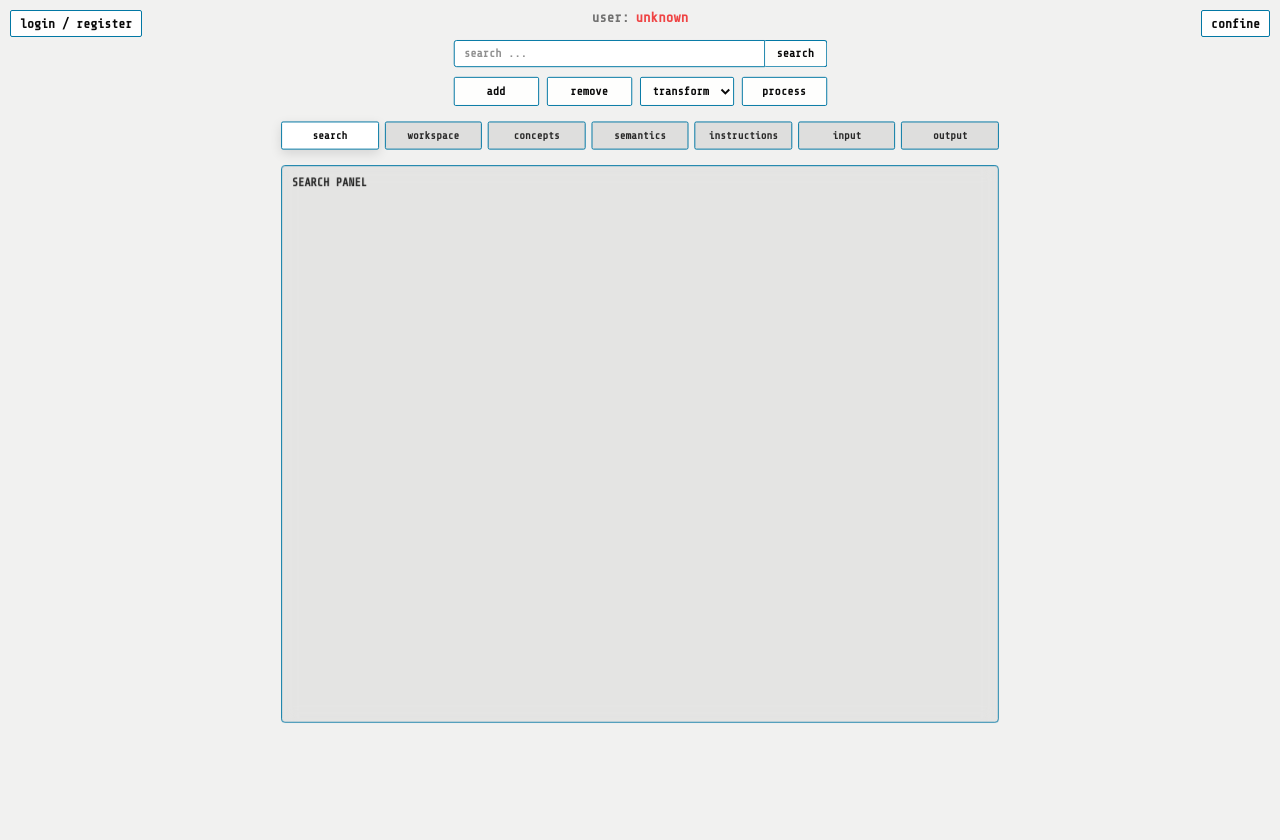
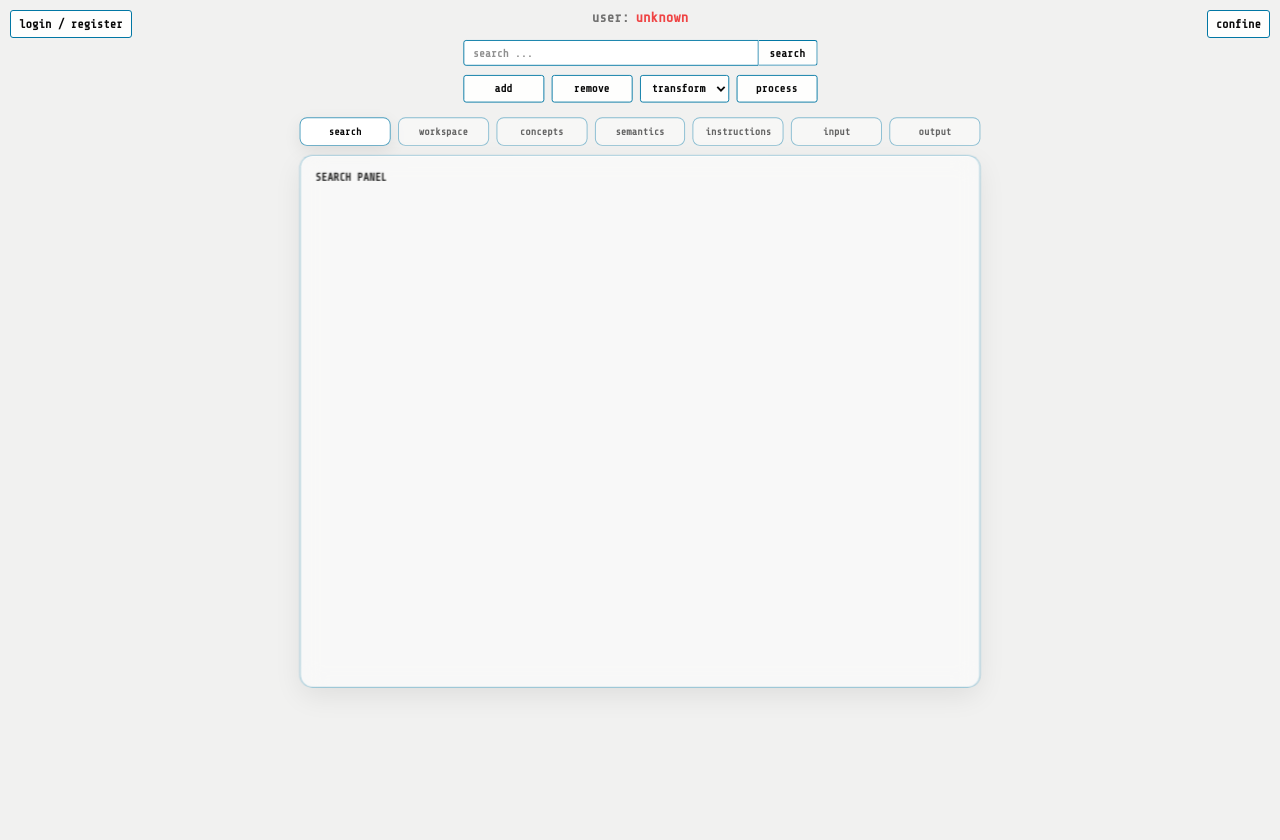
Before and after one commit to DKing1077/confine-web-app, a Flask app: page / in a window 1280 px wide. Run offline with Flask 3, Linux system fonts and the light colour scheme; parts of the project's set-up code (start-up, migrations or seed data) failed here and were passed over.

Commit message:
styling update

```diff
--- a/app/static/index.css
+++ b/app/static/index.css
@@ -100,20 +100,33 @@ a,
 }
 
 .auth-button,
-.confine-label {
-    padding: 5px 9px;
+.confine-label,
+.search-row button,
+.action-row button {
+    appearance: none;
+    -webkit-appearance: none;
     border: 1.25px solid #0177A4;
-    border-radius: 2px;
-    background: rgba(255, 255, 255, 0.95);
+    background: rgba(255, 255, 255, 0.9);
     color: #090909;
-    font-size: 13px;
+    font-size: 12px;
     font-weight: 600;
     transition: all 0.2s ease;
 }
 
-.auth-button {
+.auth-button,
+.confine-label,
+.action-row button {
+    border-radius: 3px;
+}
+
+.auth-button,
+.confine-label {
     display: inline-flex;
     align-items: center;
+    padding: 6px 8px;
+}
+
+.auth-button {
     cursor: default;
     text-decoration: none;
     font-family: inherit;
@@ -178,7 +191,7 @@ a,
     margin-top: 20px;
     margin-bottom: 80px;
 
-    transform: scale(0.97);
+    transform: scale(0.92);
     transform-origin: top center;
 }
 
@@ -228,13 +241,9 @@ a,
 
 .search-row button {
     padding: 6px 12px;
-    border: 1.25px solid #0177A4;
     border-left: none;
     border-radius: 0 3px 3px 0;
     cursor: pointer;
-    background: rgba(255, 255, 255, 0.9);
-    color: #090909;
-    transition: all 0.2s ease;
 }
 
 .search-row button:hover,
@@ -248,15 +257,10 @@ a,
 .mode-select {
     flex: 1;
     padding: 6px 8px;
-    border: 1.25px solid #0177A4;
-    border-radius: 2px;
-    transition: all 0.2s ease;
 }
 
 .action-row button {
     cursor: pointer;
-    background: rgba(255, 255, 255, 0.9);
-    color: #090909;
 }
 
 .action-row button:hover {
@@ -270,8 +274,11 @@ a,
     -moz-appearance: menulist;
     text-align: center;
     text-align-last: center;
+    border: 1.25px solid #0177A4;
+    border-radius: 3px;
     background: rgba(255, 255, 255, 0.9);
     color: #090909;
+    transition: all 0.2s ease;
 }
 
 /* ========================================
@@ -291,34 +298,36 @@ a,
 .tab-bar {
     display: flex;
     flex-wrap: wrap;
-    gap: 6px;
+    gap: 8px;
     flex-shrink: 0;
+    margin-bottom: 10px;
 }
 
 .tab {
     flex: 1;
-    padding: 7px;
-    border: 1.25px solid #0177A4;
-    border-radius: 2px;
+    padding: 8px 10px;
+    border: 1px solid rgba(1, 119, 164, 0.45);
+    border-radius: 8px;
     cursor: pointer;
 
-    background: rgba(9, 9, 9, 0.08);
-    color: rgba(9, 9, 9, 0.85);
+    background: rgba(255, 255, 255, 0.42);
+    color: rgba(9, 9, 9, 0.62);
 
     font-size: 11px;
     transition: all 0.2s ease;
 }
 
 .tab:hover {
-    background: rgba(255, 255, 255, 0.85);
+    background: rgba(255, 255, 255, 0.72);
     color: #090909;
     transform: translateY(-1px);
 }
 
 .tab.active {
-    background: #ffffff;
+    background: rgba(255, 255, 255, 0.95);
     color: #090909;
-    box-shadow: 0 4px 12px rgba(0, 0, 0, 0.12);
+    border-color: rgba(1, 119, 164, 0.7);
+    box-shadow: 0 6px 18px rgba(0, 0, 0, 0.08);
 }
 
 .tab-content {
@@ -327,17 +336,21 @@ a,
     flex-direction: column;
 
     min-height: 0;
-    margin-top: 16px;
-    padding: 10px;
+    margin-top: 0;
+    padding: 16px;
     overflow-y: auto;
 
-    border: 1.25px solid #0177A4;
-    border-radius: 4px;
-    background: rgba(9, 9, 9, 0.05);
-    backdrop-filter: blur(8px);
+    border: 1px solid rgba(1, 119, 164, 0.42);
+    border-radius: 14px;
+    background: rgba(255, 255, 255, 0.5);
+    backdrop-filter: blur(14px);
+
+    box-shadow:
+        0 10px 30px rgba(0, 0, 0, 0.08),
+        inset 0 1px 0 rgba(255, 255, 255, 0.55);
 
     scrollbar-width: thin;
-    scrollbar-color: rgba(9, 9, 9, 0.25) transparent;
+    scrollbar-color: rgba(9, 9, 9, 0.22) transparent;
 }
 
 .tab-content::-webkit-scrollbar {
@@ -423,18 +436,24 @@ a,
     resize: none;
 
     box-sizing: border-box;
-    padding: 8px;
+    padding: 10px 12px;
 
-    border: 1.25px solid #0177A4;
-    border-radius: 2px;
+    border: 1px solid rgba(1, 119, 164, 0.18);
+    border-radius: 10px;
     outline: none;
 
-    background: #ffffff;
+    background: rgba(255, 255, 255, 0.9);
     color: #090909;
 
     font-family: inherit;
     font-size: 11px;
-    line-height: 1.4;
+    line-height: 1.45;
+}
+
+.input-textarea:focus,
+.lyrics-box:focus {
+    outline: none;
+    box-shadow: none;
 }
 
 /* ========================================
@@ -443,32 +462,39 @@ a,
 
 #results {
     position: fixed;
-    bottom: 20px;
     left: 50%;
-    transform: translateX(-50%) scale(0.97);
-    transform-origin: center;
+    bottom: 34px;
+    transform: translateX(-50%);
 
     z-index: 1000;
     pointer-events: none;
 
-    display: flex;
-    align-items: center;
-    gap: 0;
+    display: block;
+    min-height: 18px;
+    max-width: min(720px, 88vw);
+    padding: 0;
 
-    max-width: 90%;
     overflow: hidden;
     white-space: nowrap;
     text-overflow: ellipsis;
 
-    color: rgba(9, 9, 9, 0.85);
-    font-size: 12px;
+    border: none;
+    border-radius: 0;
+    background: transparent;
+    backdrop-filter: none;
+    box-shadow: none;
+
+    color: rgba(9, 9, 9, 0.72);
+    font-size: 11px;
+    line-height: 1.2;
+    text-align: center;
 }
 
 #results > * {
-    display: inline-block;
-    width: fit-content;
-    transform: none !important;
-    transition: none !important;
+    display: block;
+    min-width: 0;
+    overflow: hidden;
+    text-overflow: ellipsis;
 }
 
 /* ========================================
@@ -610,7 +636,7 @@ a,
     padding: 8px;
     overflow-y: auto;
 
-    border: 1.25px solid #0177A4;
+    border: none;
     border-radius: 2px;
     background: #ffffff;
 
```
